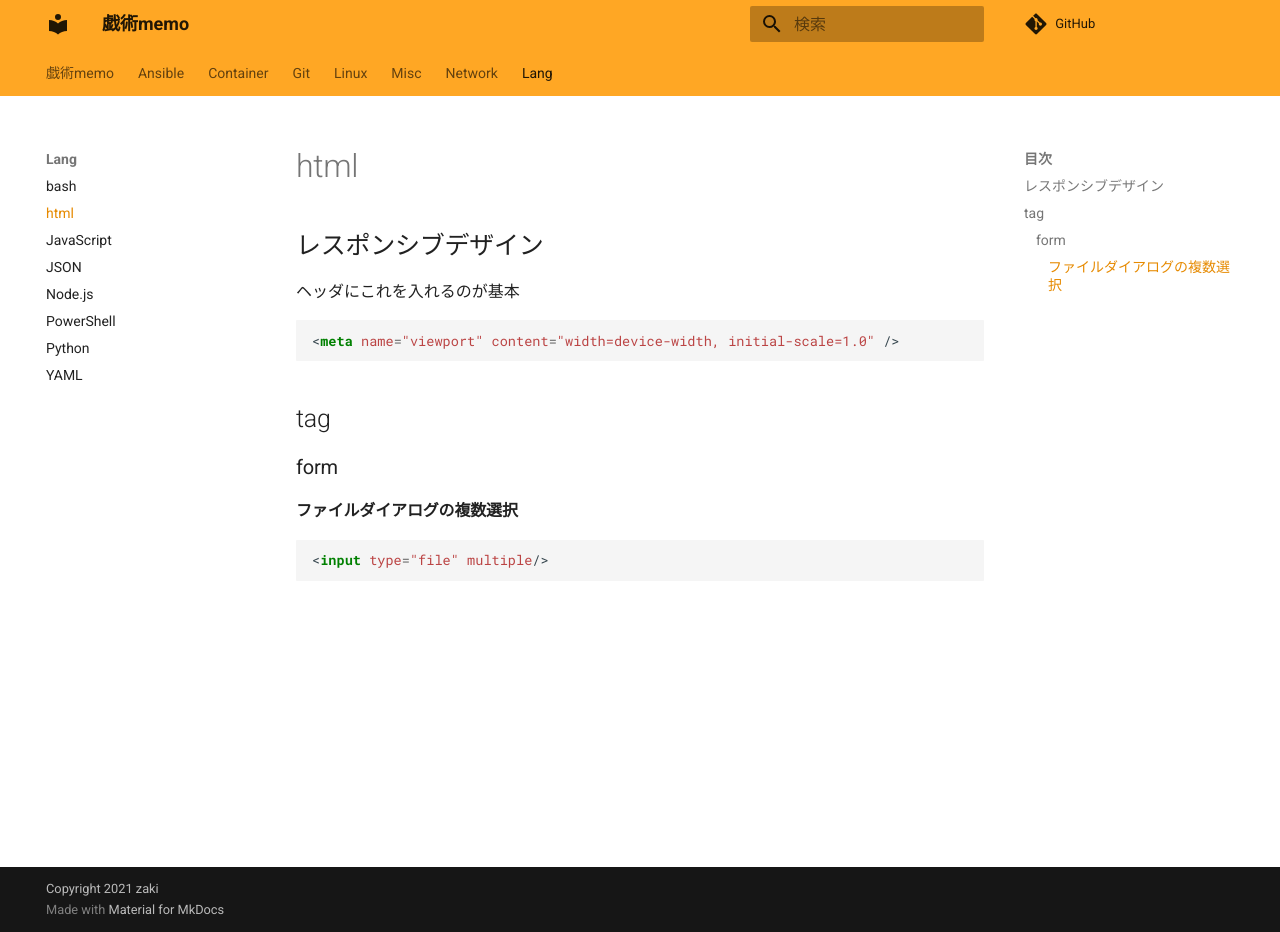
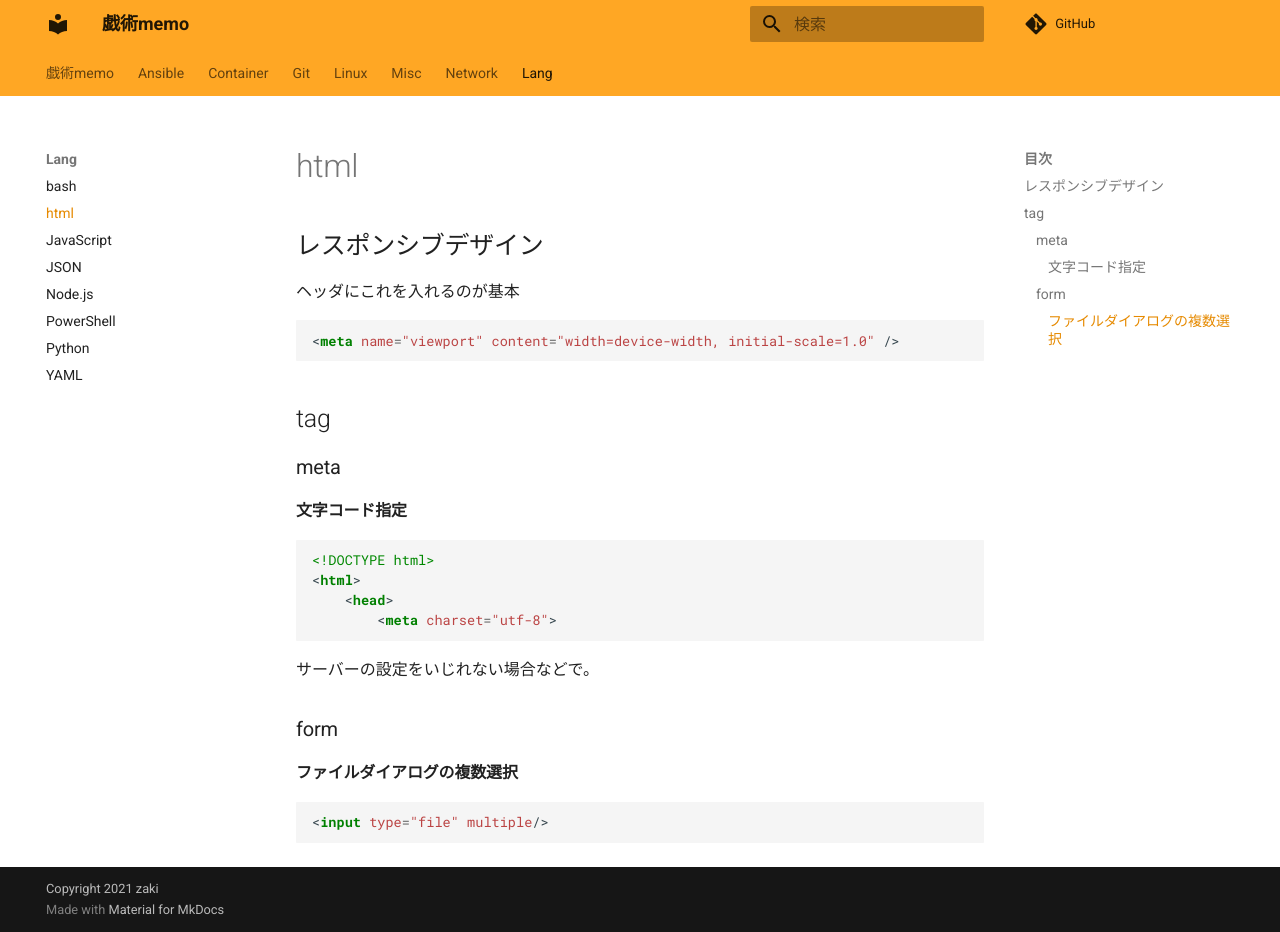
Before and after one commit to zaki-lknr/docs, an MkDocs documentation site: the page built from docs/lang/html.md, in a window 1280 px wide and 932 px high. Built offline with MkDocs 1.6.1 and Material for MkDocs 9.7.7, drawn with Linux system fonts in a browser that asks for light colours; comment, search, counter and statistics services are not loaded.

Commit message:
add: lang/html: charset指定

````diff
--- a/docs/lang/html.md
+++ b/docs/lang/html.md
@@ -10,6 +10,19 @@
 
 ## tag
 
+### meta
+
+#### 文字コード指定
+
+```html
+<!DOCTYPE html>
+<html>
+    <head>
+        <meta charset="utf-8">
+```
+
+サーバーの設定をいじれない場合などで。
+
 ### form
 
 #### ファイルダイアログの複数選択
````
